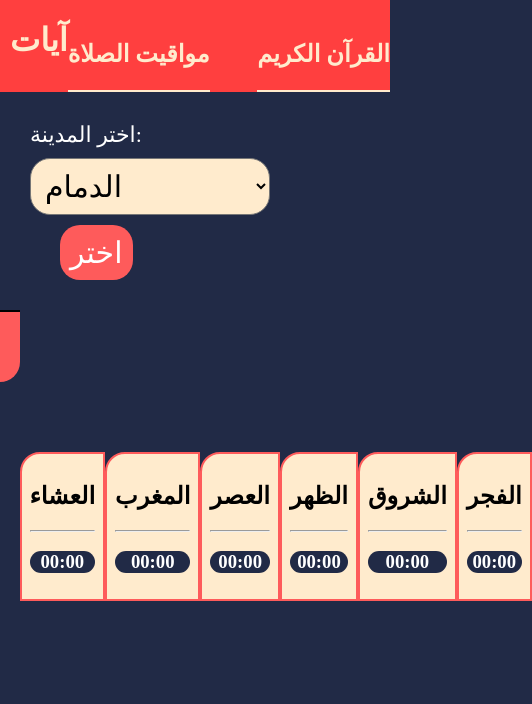
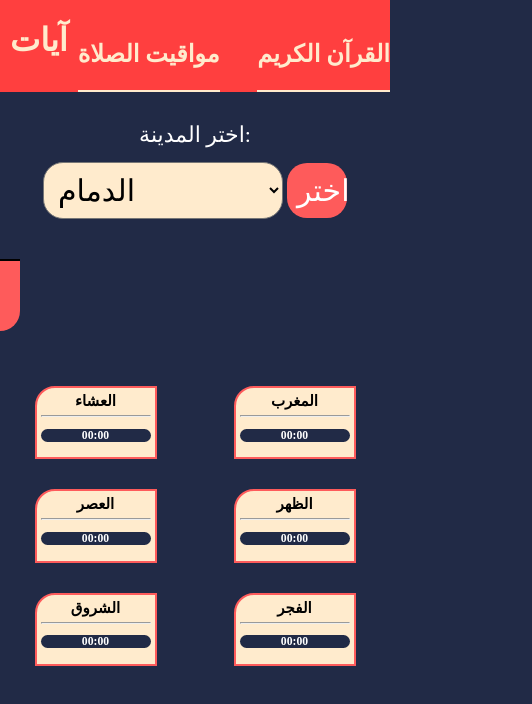
Before and after one commit to Abdulmalik90/Prayer-times, a website: page index.html in a window 390 px wide. Shown: the whole page, 532 px wide, since content can reach past the window. Drawn offline with nearby package versions, Linux system fonts and the light colour scheme; no server answers.

Commit message:
make the web responsive for mobiles

```diff
--- a/Quran-page/main.js
+++ b/Quran-page/main.js
@@ -21,9 +21,9 @@ function getAyat(ayas){
 
         let ayat = document.getElementById("ayat-p")
         let souraNameH1 = document.getElementById("soura-name-h1")
-
         let soura = response.data.data
         let souras = response.data.data.ayahs
+        console.log(souras)
         ayat.innerHTML = ""
         souraNameH1.innerHTML = `<h1>${soura.name}</h1>`
         for (aya of souras){
--- a/style.css
+++ b/style.css
@@ -16,12 +16,13 @@ header {
     background-color: rgb(255, 63, 63);
     border-bottom: 2px rgb(255, 63, 63) solid;
     display: flex;
-    justify-content: space-between;
+    justify-content: space-around;
 }
 
 #logo {
     margin-left: 10px;
     color: azure;
+    margin-right: 10px;
 }
 
 
@@ -73,6 +74,8 @@ header {
 #chose-city-div #select-btn #select-city {
     font-size: 30px;
     margin-bottom: 10px;
+    margin-right: auto;
+    margin-left: auto;
     width: 240px;
     background-color: blanchedalmond;
     border-radius: 20px;
@@ -83,17 +86,19 @@ header {
     font-size: 22px;
     margin-bottom: 10px;
     color: white;
+    text-align: center;
 }
 
 #shose-button {
     font-size: 30px;
+    width: 60px;
     background-color: rgb(254, 91, 91);
     color: white;
     margin-left: 30px;
     border: none;
     padding: 10px;
     border-radius: 20px;
-
+    margin: 5px auto;
 }
 
 /* Time box */
@@ -143,3 +148,53 @@ header {
     color: white;
     border-radius: 20px ;
 }
+
+@media (max-width: 930px) {
+    #container-timeBox {
+        width: 510px;
+
+        flex-wrap: wrap;
+        justify-content: space-between;
+    }
+
+    .pray-time-box {
+        margin: 15px;
+    }
+
+    #show-time{
+        font-size: 10px;
+    }
+}
+
+@media (max-width: 510px) {
+    .pray-time-box {
+        font-size: 10px;
+        padding: 4px;
+    }
+
+    .pray-time-box h2 {
+        width: max-content;
+        text-align: center;
+        margin: auto;
+    }
+
+    #container-timeBox {
+        width: 90%;
+        margin: 40px auto;
+    }
+}
+
+@media (max-width: 360px) {
+    #show-time {
+        font-size: 5px;
+        width: max-content;
+        height: max-content;
+    }
+}
+
+@media (max-width: 337px) {
+    #container-timeBox {
+
+        justify-content: center;
+    }
+}
```
Also changed, not shown: Quran-page/index.html (+2 -2 lines).
